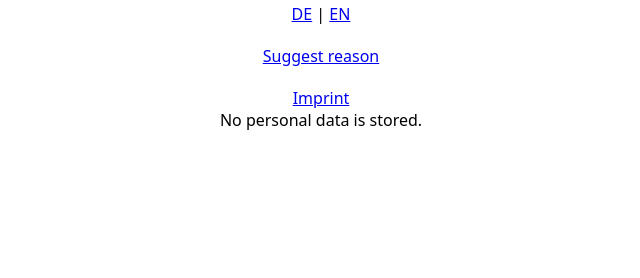
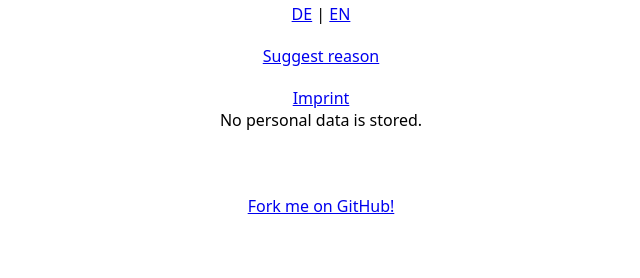
Before and after one commit to Varbin/historisch-gewachsen.de, a Flask app: page /en/suggest/ in a window 1280 px wide. Shown: the part 522-800 px from the top of the page, without its empty margins (319-959 px from the left). Run offline with Flask 2, Linux system fonts and the light colour scheme.

Commit message:
add link to Github

```diff
--- a/templates/footer.html
+++ b/templates/footer.html
@@ -19,4 +19,9 @@
             No personal data is stored.
         {% endif %}
     </p>
+
+    <p><br><br>
+        <a href="https://github.com/varbin/historisch-gewachsen.de">Fork me on GitHub!</a>
+    </p>
+
 </footer>
```
